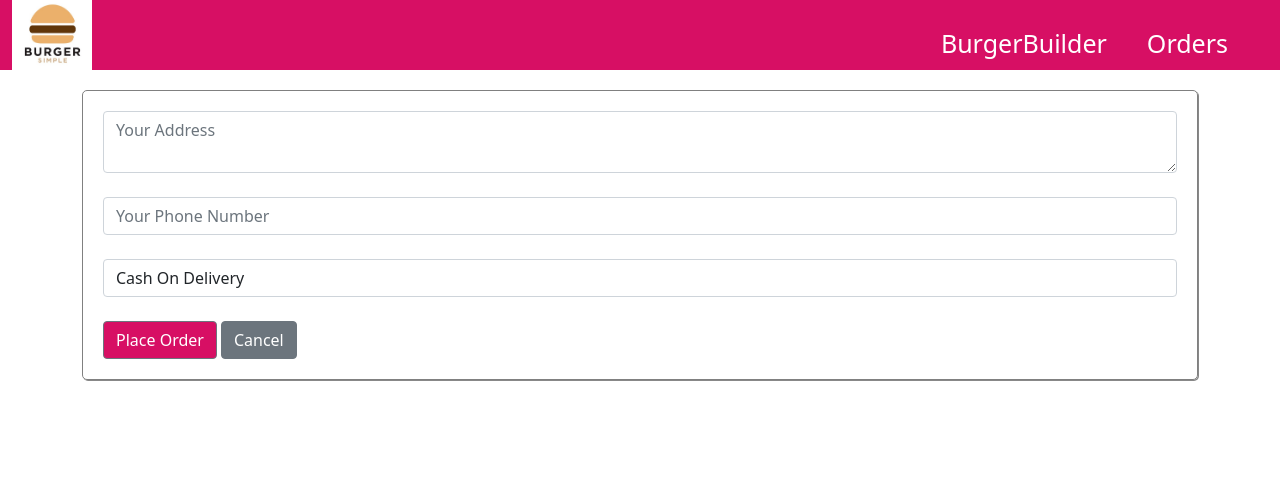
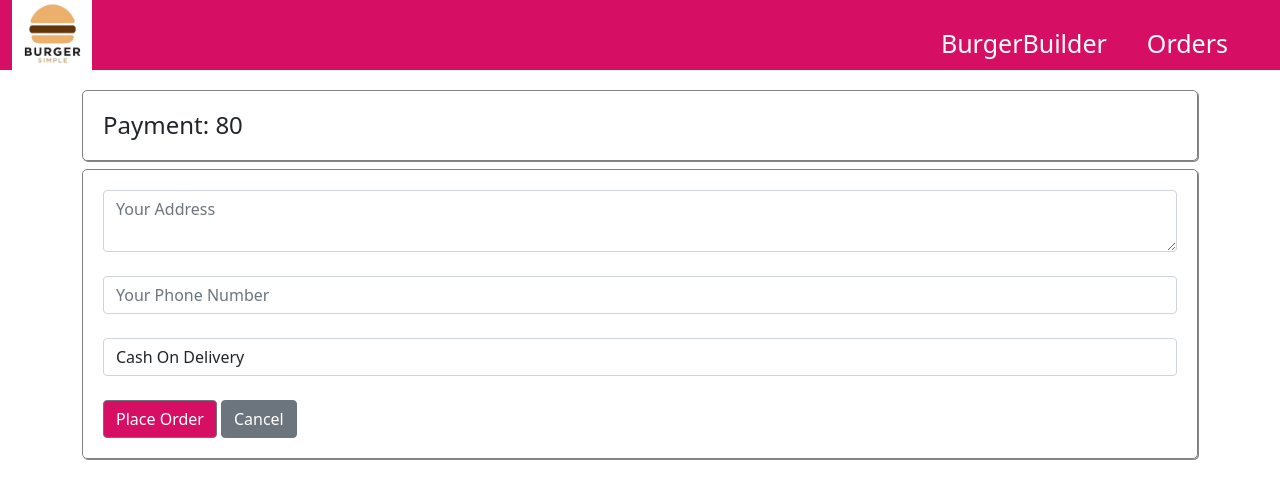
Before and after one commit to mitul88/react-burger-builder, a React (Create React App) app: page /checkout in a window 1280 px wide. Shown: the top 498 px of the page. Built offline with nearby package versions, Linux system fonts and the light colour scheme.

Commit message:
payment header added

```diff
--- a/src/Components/Orders/Checkout/Checkout.js
+++ b/src/Components/Orders/Checkout/Checkout.js
@@ -48,6 +48,16 @@ class Checkout extends Component {
 
         return (
             <div>
+
+                <h4 style={{
+                    border:"1px solid grey",
+                    boxShadow: "1px 1px #888888",
+                    borderRadius: "5px",
+                    padding: "20px"
+                }}>
+                    Payment: {this.props.totalPrice}
+                </h4>
+
                 <form style={{
                     border:"1px solid grey",
                     boxShadow: "1px 1px #888888",
```
